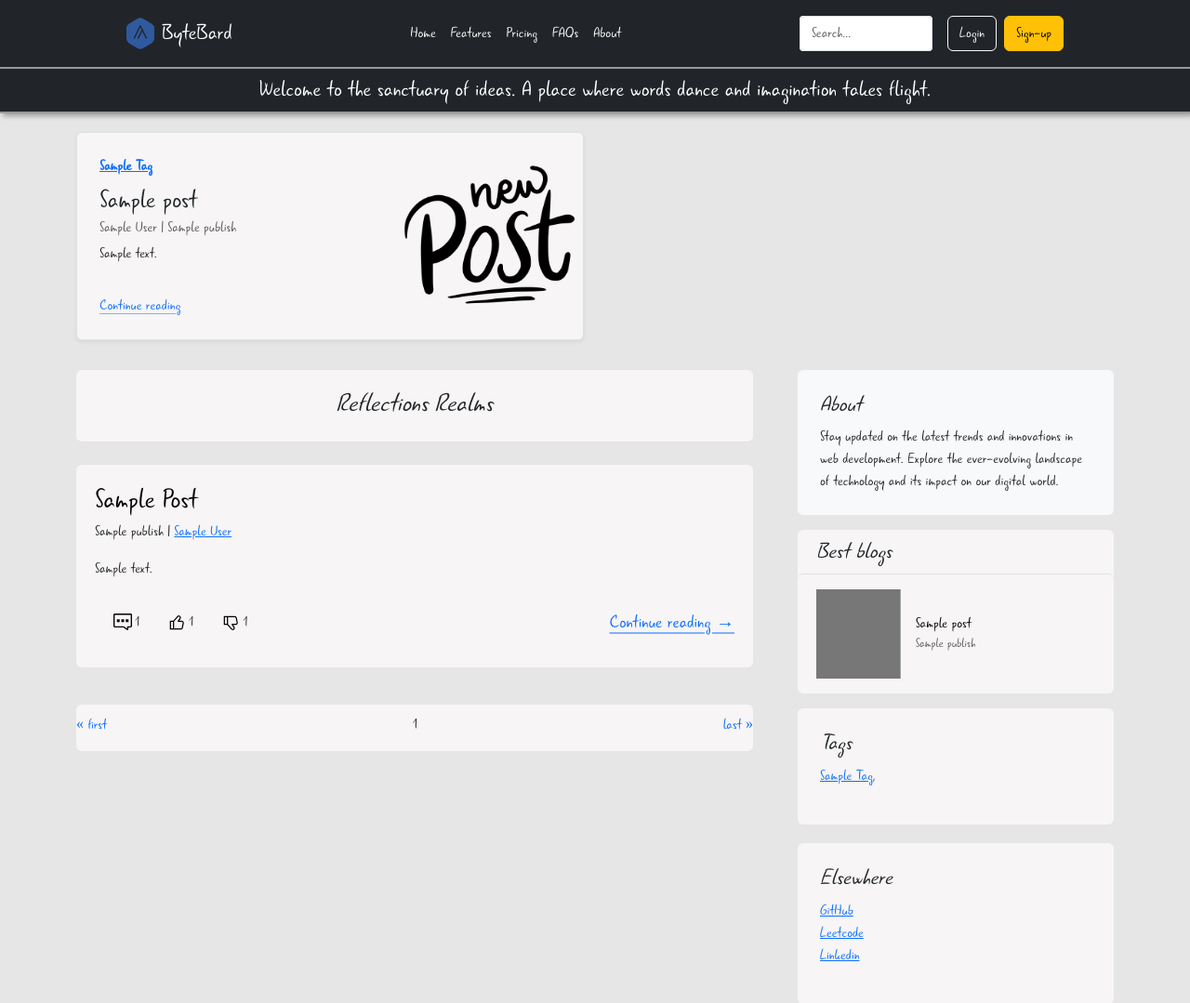
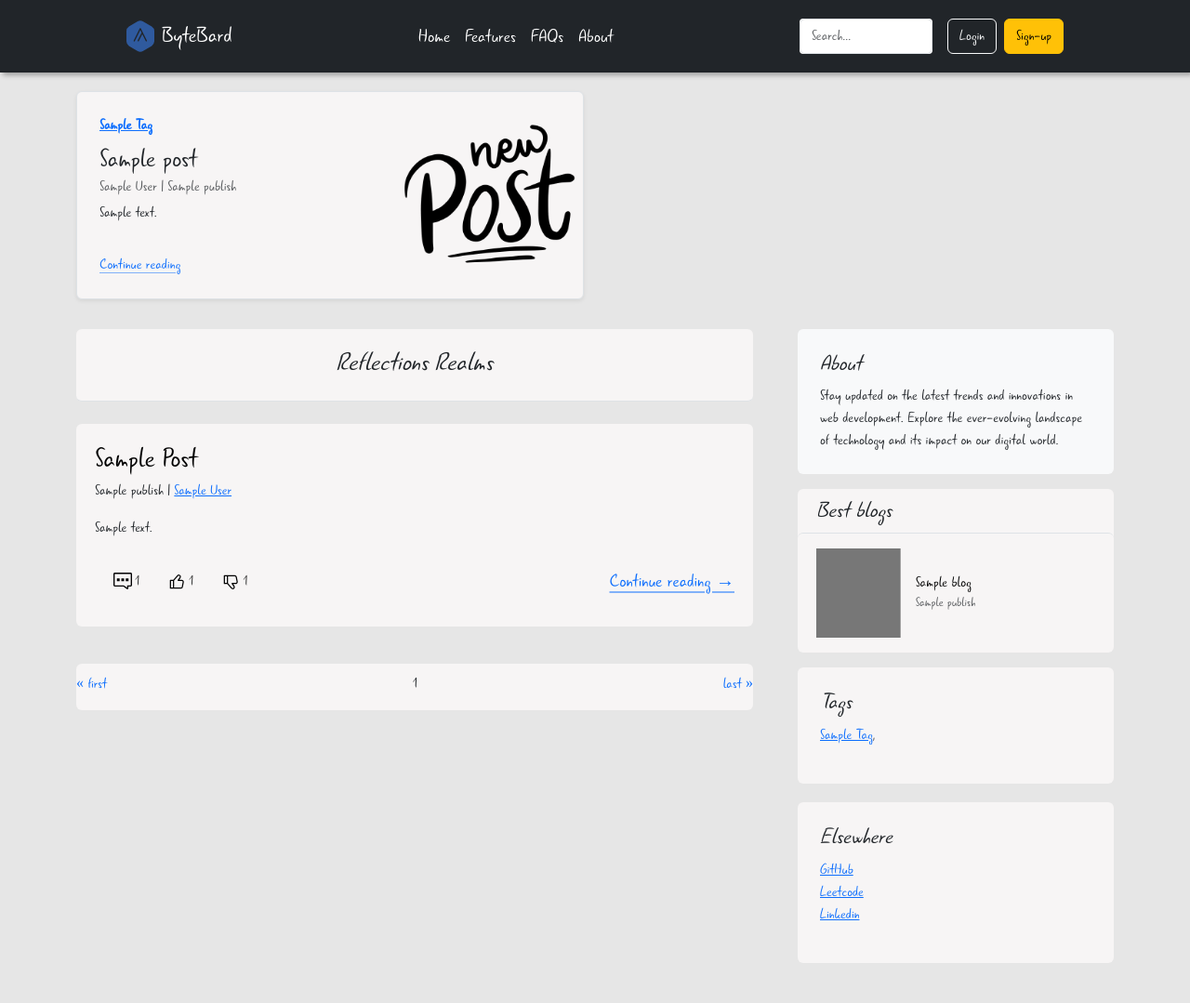
Before and after one commit to MorkvargIX/ByteBard, a Django app: template mysite/blog/templates/blog/post/list.html in a window 1280 px wide. Shown: the top 1079 px of the page at 93% size. Run offline with Django 5.2, Linux system fonts and the light colour scheme; the template is opened without the code that fills it: most values are stand-ins (such as "Sample title", 1, 10 or a date in 2020); parts of the project's set-up code (start-up, migrations or seed data) failed here and were passed over.

Commit message:
Added manager for best blogs

```diff
--- a/mysite/blog/static/css/blog.css
+++ b/mysite/blog/static/css/blog.css
@@ -23,6 +23,14 @@ main{
 
 
 /* header */
+.header{
+    margin-bottom: 20px;
+}
+
+.header-nav-bar{
+    font-size: 20px;
+}
+
 .header-container{
     padding: 0 120px;
 }
@@ -218,6 +226,7 @@ input[type="submit"]{
     width: 420px;
     height: 40px;
     padding-top: 8px;
+    box-shadow: 0 0 10px rgba(0, 0, 0, 0.1);
     background-color: rgb(247, 245, 245);
 }
 
@@ -227,22 +236,7 @@ input[type="submit"]{
 }
 
 /* post list */
-.blog-description-container{
-    display: flex;
-    justify-content: center;
-    align-items: center;
-    height: 50px;
-    text-align: center;
-    margin: 0 0 20px 0;
-    border-bottom: 2px solid #999;
-    border-top: 2px solid #999;
-    background-color: rgb(247, 245, 245);
-    box-shadow: 3px 3px 5px 0px rgba(0, 0, 0, 0.3);
-    @media screen and (max-width: 600px) {
-        max-width: 100%;
-        height: 200px;
-    }
-}
+
 
 .border{
     background-color: rgb(247, 245, 245);
--- a/mysite/blog/templates/blog/header.html
+++ b/mysite/blog/templates/blog/header.html
@@ -1,6 +1,6 @@
 {% load static %}
 
-<header class="p-3 text-bg-dark">
+<header class="p-3 text-bg-dark header">
         <div class="header-container">
           <div class="d-flex flex-wrap align-items-center justify-content-center justify-content-md-between">
             <a href="{% url 'blog:post_list' %}" class="d-flex align-items-center mb-2 mb-lg-0 text-white text-decoration-none">
@@ -8,10 +8,9 @@
               <span class="fs-4 logo-text">ByteBard</span>
             </a>
 
-            <ul class="nav col-12 col-md-auto mb-2 justify-content-center mb-md-0">
+            <ul class="nav col-12 col-md-auto mb-2 justify-content-center mb-md-0 header-nav-bar">
               <li><a href="{% url 'blog:post_list' %}" class="nav-link px-2 text-white">Home</a></li>
               <li><a href="#" class="nav-link px-2 text-white">Features</a></li>
-              <li><a href="#" class="nav-link px-2 text-white">Pricing</a></li>
               <li><a href="#" class="nav-link px-2 text-white">FAQs</a></li>
               <li><a href="#" class="nav-link px-2 text-white">About</a></li>
             </ul>
--- a/mysite/blog/templates/blog/post/list.html
+++ b/mysite/blog/templates/blog/post/list.html
@@ -5,12 +5,6 @@
 {% block title %}ByteBard{% endblock %}
 
 {% block content %}
-<div>
-  <div class="blog-description-container text-bg-dark">
-      <h1 class="blog-description">Welcome to the sanctuary of ideas. A place where words dance and imagination takes flight.</h1>
-  </div>
-</div>
-
 
 <main class="container">
     <div class="row mb-2 recent-post">
@@ -47,7 +41,7 @@
         Reflections Realms
       </h3>
 
-      {% for post in posts%}
+      {% for post in all_posts %}
       <div class="blog-post rounded">
         <div class="border-post-elements">
           <h2 class="display-5 link-body-emphasis mb-1 post-title">{{ post.title|title }}</h2>
@@ -83,13 +77,13 @@
 
           <h4 class="fst-italic info-panel-name">Best blogs</h4>
           <ul class="list-unstyled">
-            {% for post in posts|slice:':3' %}
+            {% for blog in best_blogs %}
             <li>
-              <a class=" info-panel-element d-flex flex-column flex-lg-row gap-3 align-items-start align-items-lg-center py-3 link-body-emphasis text-decoration-none border-top rounded" href="#">
+              <a href="{{ blog.get_absolute_url }}" class=" info-panel-element d-flex flex-column flex-lg-row gap-3 align-items-start align-items-lg-center py-3 link-body-emphasis text-decoration-none border-top rounded">
                 <svg class="bd-placeholder-img" width="100%" height="96" xmlns="http://www.w3.org/2000/svg" aria-hidden="true" preserveAspectRatio="xMidYMid slice" focusable="false"><rect width="100%" height="100%" fill="#777"></rect></svg>
                 <div class="col-lg-8">
-                  <h6 class="mb-0">{{ post.title }}</h6>
-                  <small class="text-body-secondary">{{ post.publish }}</small>
+                  <h6 class="mb-0">{{ blog.title }}</h6>
+                  <small class="text-body-secondary">{{ blog.publish }}</small>
                 </div>
               </a>
             </li>
@@ -101,7 +95,7 @@
           <h4 class="fst-italic">Tags</h4>
           <p>
             {% for tag in all_tags %}
-            <a href="{% url 'blog:post_list_by_tag' tag.slug %}">{{ tag.name|title }}</a>,
+              <a href="{% url 'blog:post_list_by_tag' tag.slug %}">{{ tag.name|title }}</a>,
             {% endfor %}
           </p>
         </div>
--- a/mysite/blog/templates/blog/post/login.html
+++ b/mysite/blog/templates/blog/post/login.html
@@ -6,7 +6,7 @@
 
 {% block content%}
     <div class="registration-block rounded">
-        <h2>Registration Form</h2>
+        <h2>Login Form</h2>
         <form action="{% url 'blog:user_login' %}" method="post">
             {% csrf_token %}
             <div class="registration-form-wrapper">
@@ -24,4 +24,8 @@
 
         </form>
     </div>
+
+    <div class="login-url rounded">
+        <p>You don't have an account? <a href="{% url 'blog:user_registration' %}">Sign up</a></p>
+    </div>
 {% endblock %}
```
Also changed, not shown: mysite/blog/models.py (+7 -0 lines), mysite/blog/views.py (+12 -6 lines).
